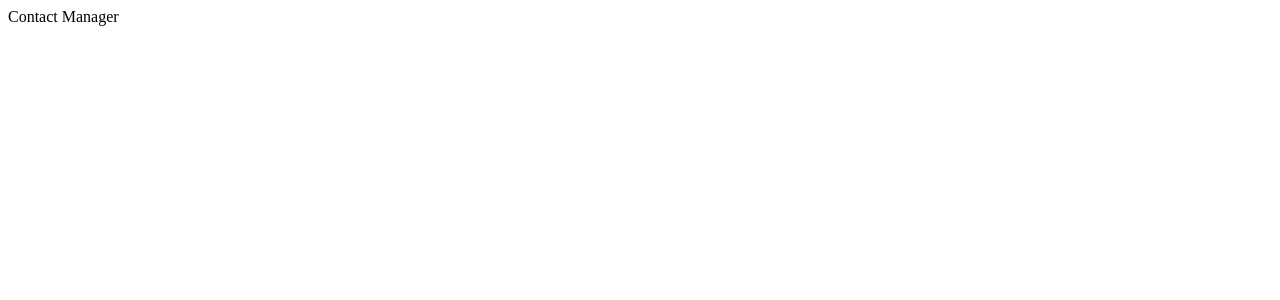
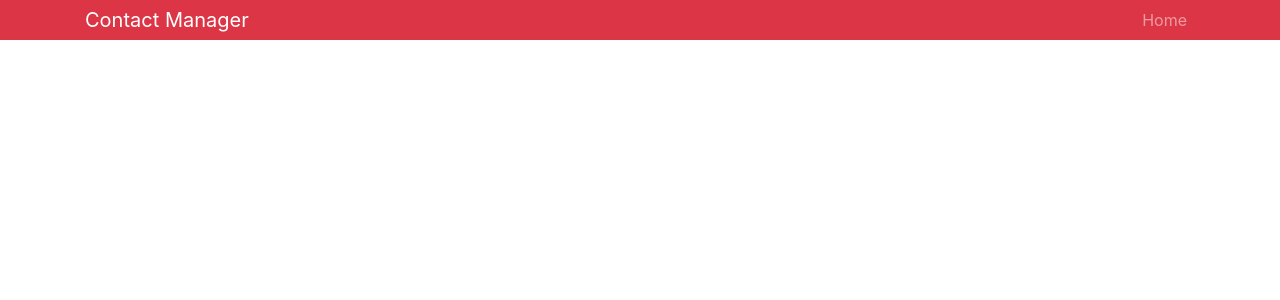
Before and after one commit to git-suswaram/learn-react-testing, a React (Create React App) app: page / in a window 1280 px wide. Shown: the top 300 px of the page. Built offline with nearby package versions, Linux system fonts and the light colour scheme.

Commit message:
Added Header Nav with bootstrap

```diff
--- a/src/App.js
+++ b/src/App.js
@@ -1,5 +1,6 @@
 import React, { Component } from "react";
 import Header from './components/layout/Header'
+import 'bootstrap/dist/css/bootstrap.min.css'
 class App extends Component {
 
   render() {
--- a/src/components/layout/Header.js
+++ b/src/components/layout/Header.js
@@ -5,9 +5,21 @@
   const {branding} = props;
 
   return(
-    <div>
-      {branding}
+    <nav className="navbar navbar-expand-sm navbar-dark bg-danger mb-3 py-0">
+    <div className="container">
+      <a href='/' className="navbar-brand">
+        {branding}
+      </a>
+
+      <div>
+        <ul className="navbar-nav mr-auto">
+          <li className="nav-item">
+            <a href="/" className="nav-link">Home</a>
+          </li>
+        </ul>
+      </div>
     </div>
+    </nav>
   );
 };
 
```
